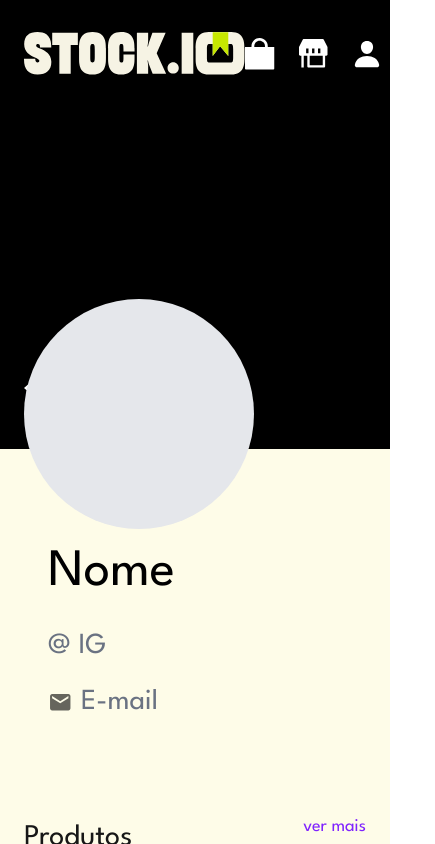
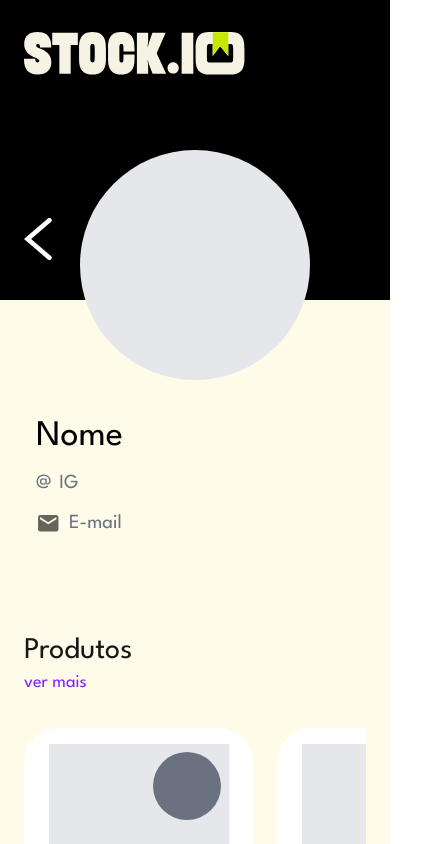
Before and after one commit to wanyneres/Respositorio-Front-NinfasCJR, a Next.js app: page /perfil/1 in a window 390 px wide. Shown: the top 844 px of the page, 435 px wide, since content can reach past the window. Built offline with nearby package versions, Linux system fonts and the light colour scheme.

Commit message:
Ajustes para com que a tela de perfil funcione em diferentes tipos de tela

```diff
--- a/app/perfil/[usuario]/page.jsx
+++ b/app/perfil/[usuario]/page.jsx
@@ -7,19 +7,22 @@ import NavbarsPerfil from "../../components/mostrar_icone_user";
 export default function PaginaDePerfil() {
   return (
     <main className="min-h-screen bg-yellow-50 flex flex-col">
-            <div className="w-full h-[449px] bg-black flex flex-col justify-between relative z-0">
+
+      <div className="w-full h-[300px] lg:h-[449px] bg-black flex flex-col justify-between relative z-0">
+
         <div className="w-full flex justify-between items-center px-6 lg:px-[115px] pt-8">
           <Image
             width={221}
             height={43}
             src={"/images/logo2.svg"}
-                    alt={"Logo da Stock.io branca"}/>
+            alt={"Logo da Stock.io branca"}
+          />
 
-                    <div className="flex items-center gap-6">
-                        <Image src="/images/bag.svg" alt="Sacolinha da Navbar" width={30} height={30}/>
-                        <Image src="/images/lojinha.svg" alt="Lojinha da Navbar" width={30} height={30}/>
+          <div className="hidden lg:flex items-center gap-6">
+            <Image src="/images/bag.svg" alt="Sacolinha da Navbar" width={30} height={30} />
+            <Image src="/images/lojinha.svg" alt="Lojinha da Navbar" width={30} height={30} />
             <NavbarsPerfil />
-                        <Image src="/images/exit.svg" alt="Sair" width={30} height={30}/>
+            <Image src="/images/exit.svg" alt="Sair" width={30} height={30} />
           </div>
         </div>
 
@@ -30,26 +33,27 @@ export default function PaginaDePerfil() {
             alt="seta perfil"
             width={28}
             height={48}
-                    priority/>
+            priority
+          />
         </div>
       </div>
 
       <div className="w-full px-6 lg:px-[115px] relative z-10">
-                <div className="flex justify-between items-start">
-                    <div className="w-[230px] h-[230px] ml-0 lg:ml-[65px] bg-gray-200 rounded-full mt-[-150px] border-yellow-50 shrink-0"></div>
 
-                    <div className="mt-8">
+        <div className="flex flex-col lg:flex-row justify-between lg:items-start">
+
+          <div className="w-[230px] h-[230px] mx-auto lg:ml-[65px] bg-gray-200 rounded-full mt-[-150px] border-yellow-50 shrink-0"></div>
+
+          <div className="mt-8 self-center lg:self-auto">
             <BotaoPerfil />
           </div>
         </div>
 
-                <div className="w-full px-6 lg:px-[71px] relative z-10">
-                    <div className="w-full max-w-[318px] mt-[5px] flex flex-col gap-3">
-                        <input type="text" className="placeholder-black text-[52.56px]" placeholder="Nome"/>
-
+        <div className="w-full max-w-[318px] mt-[5px] flex flex-col gap-3 mx-auto lg:ml-[65px]">
+          <input type="text" className="placeholder-black text-4xl lg:text-[52.56px]" placeholder="Nome"/>
           <div className="flex items-center gap-2">
-                            <div className="text-[29.15px] text-gray-500">@</div>
-                            <input type="text" className="placeholder-gray-500 text-[29.15px]" placeholder="IG"/>
+            <div className="text-xl lg:text-[29.15px] text-gray-500">@</div>
+            <input type="text" className="placeholder-gray-500 text-xl lg:text-[29.15px]" placeholder="IG"/>
           </div>
 
           <div className="flex items-center gap-2">
@@ -59,19 +63,17 @@ export default function PaginaDePerfil() {
             alt="símbolo e-mail"
             width={25}
             height={25}/>
-                            <input type="text" className="placeholder-gray-500 text-[29.15px]" placeholder="E-mail"/>
-                        </div>
+            <input type="text" className="placeholder-gray-500 text-xl lg:text-[29.15px]" placeholder="E-mail"/>
           </div>
         </div>
 
-                <div className="flex justify-between items-end mt-12">
+        <div className="flex flex-col lg:flex-row justify-between lg:items-end mt-12">
           <h1 className="text-3xl font-medium mt-12">Produtos</h1>
-                    <div type="text" className="text-violet-600 text-lg w-[324px] h-[43px] font-thin text-right">ver mais</div>
+          <div type="text" className="text-violet-600 text-lg w-full lg:w-auto h-[43px] font-thin text-left lg:text-right">ver mais</div>
         </div>
 
         <div className="mt-4 w-full overflow-x-auto overflow-y-hidden">
           <div className="flex flex-nowrap gap-6">
-
             <CardProduto />
             <CardProduto />
             <CardProduto />
@@ -84,7 +86,6 @@ export default function PaginaDePerfil() {
             <CardProduto />
             <CardProduto />
             <CardProduto />
-
           </div>
         </div>
       </div>
```
Lines whose indentation alone changed are shown as unchanged.
